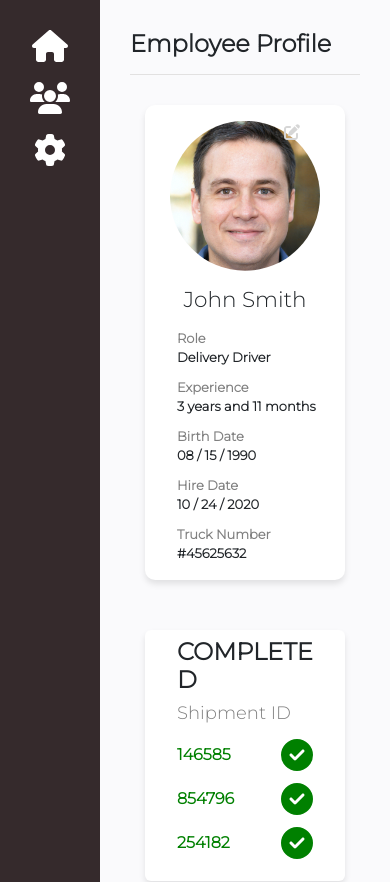
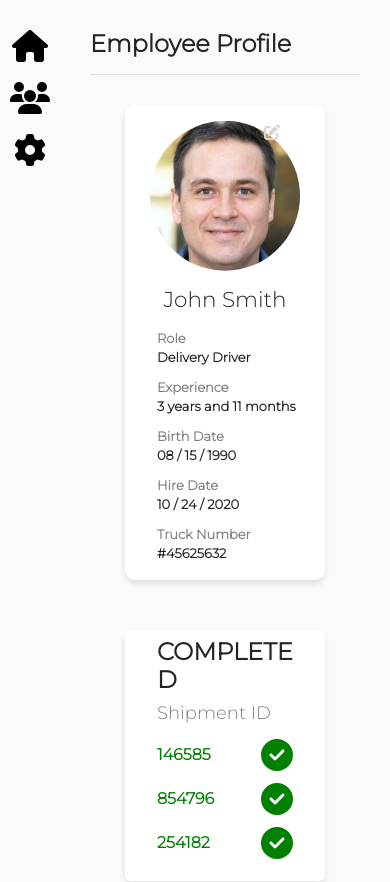
Before and after one commit to ferpalacios9/profile-employee, a Vue app: page / in a window 390 px wide. Shown: the top 882 px of the page. Built offline with nearby package versions, Linux system fonts and the light colour scheme.

Commit message:
"Change color for Responsive Design"

```diff
--- a/src/components/MenuItem.vue
+++ b/src/components/MenuItem.vue
@@ -49,4 +49,12 @@ a:hover {
     }
 }
 
+@media (max-width: 400px) {
+    .item .icon {
+        width: auto;
+        display: flex;
+        justify-content: center;
+        color: black;
+    }
+}
 </style>
--- a/src/components/MenuOptions.vue
+++ b/src/components/MenuOptions.vue
@@ -34,6 +34,7 @@ import MenuItem from "./MenuItem.vue";
 @media (max-width: 400px) {
     .menu {
         width: auto;
+        background-color: #FAFAFC;
     }
 }
 
```
